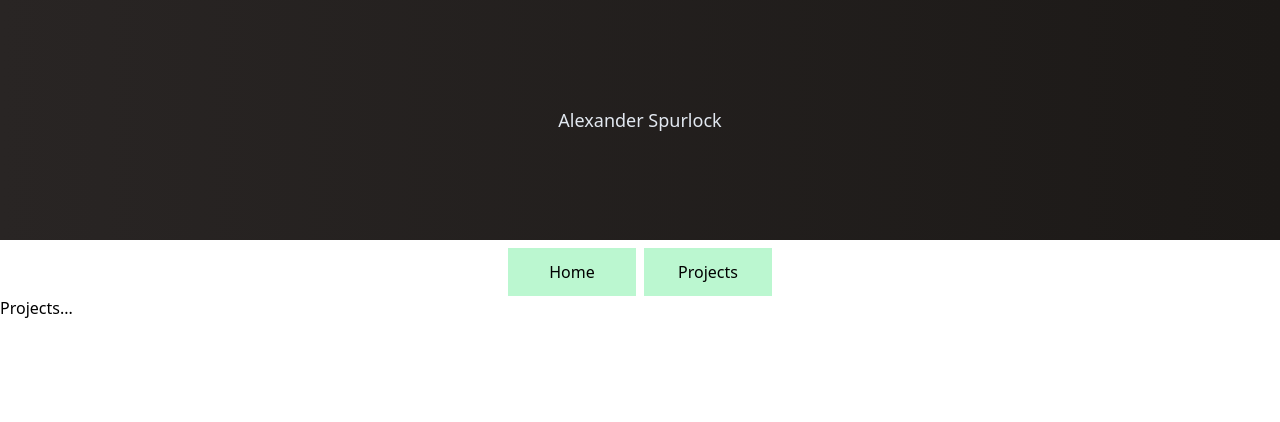
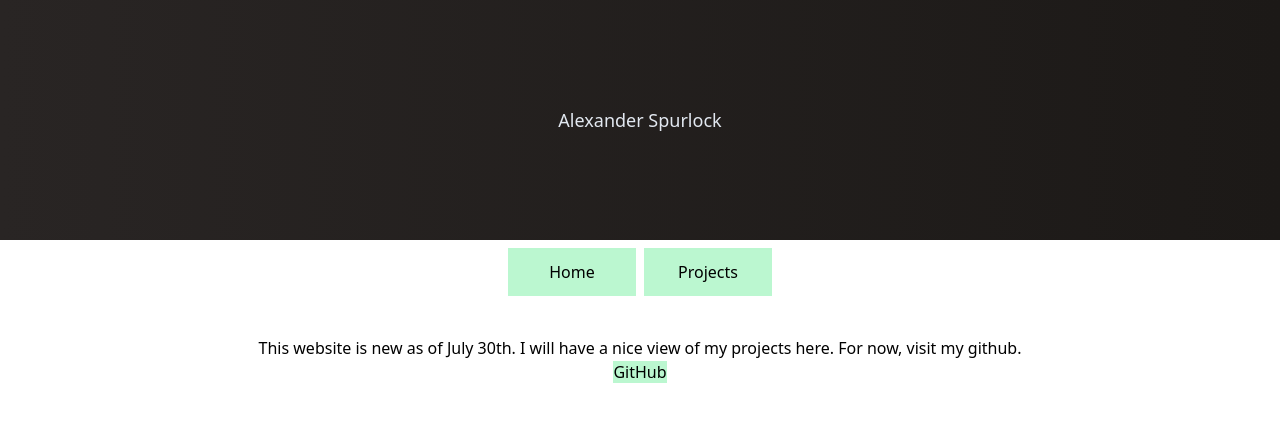
Before and after one commit to alexspurlock25/personal-site, a React (Vite) app: page /projects in a window 1280 px wide. Shown: the top 422 px of the page. Built offline with nearby package versions, Linux system fonts and the light colour scheme.

Commit message:
Added base project style and content

```diff
--- a/src/pages/ProjectsPage.jsx
+++ b/src/pages/ProjectsPage.jsx
@@ -1,7 +1,20 @@
 import * as React from 'react'
+import Card from '../components/Card'
+
+const projectsData = {
+    temp: 'This website is new as of July 30th. I will have a nice view of my projects here. For now, visit my github.',
+    ghLink: 'https://github.com/alexspurlock25'
+}
 
 const ProjectsPage = () => {
-    return <div>Projects...</div>
+    return (
+        <Card>
+            { projectsData.temp }
+            <div>
+                <a className='bg-green-200' href={ projectsData.ghLink } target="_blank">GitHub</a>
+            </div>
+        </Card>
+    )
 }
 
 export default ProjectsPage
```
